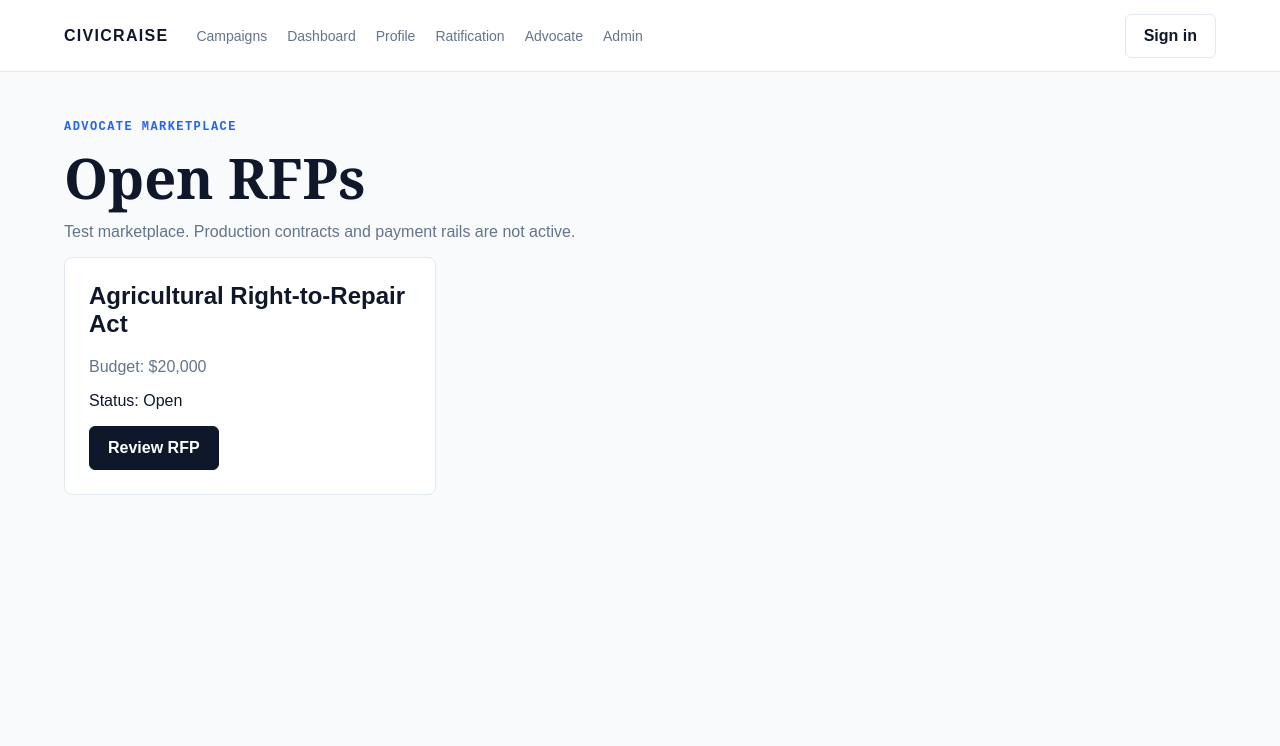
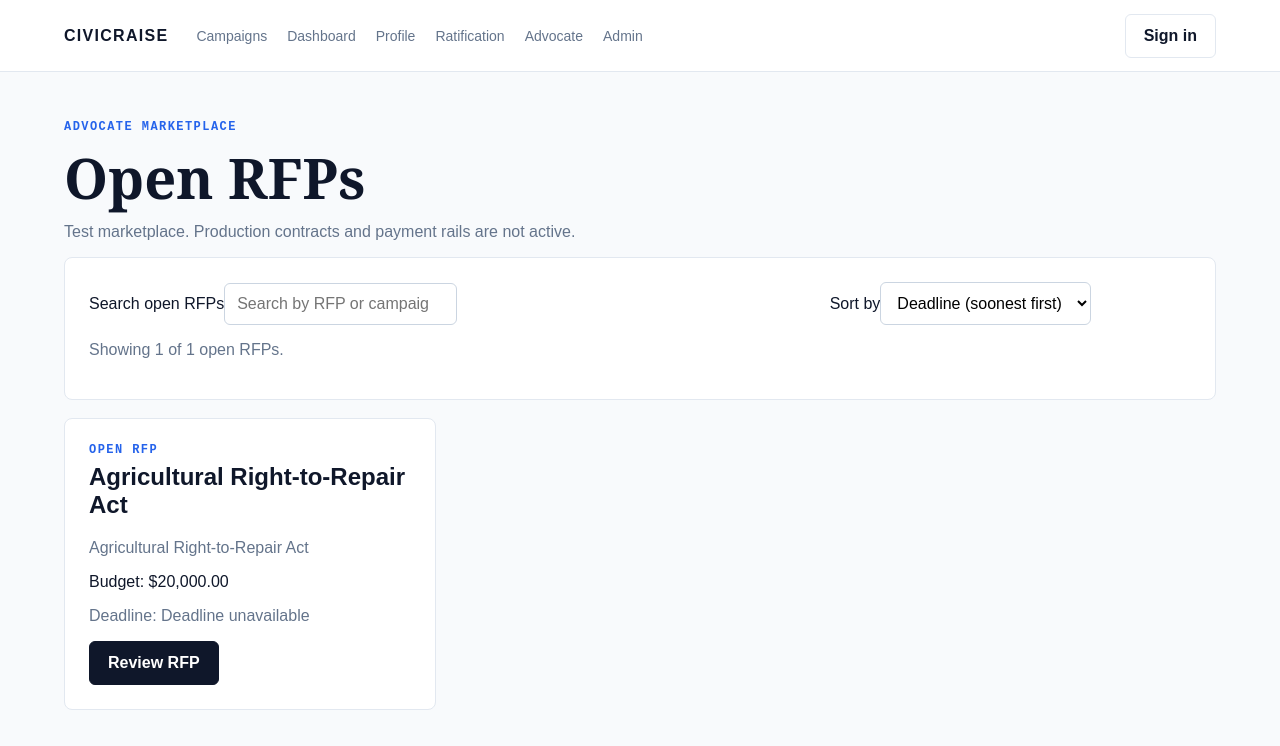
Before and after one commit to segerstrategies/civicraise-mvp, a Next.js app: page /advocate/rfps in a window 1280 px wide. Shown: the top 746 px of the page. Built offline with nearby package versions, Linux system fonts and the light colour scheme; no server answers; the database is empty.

Commit message:
Add search and sorting to open RFPs (#16)
* Add search and sorting to open RFPs

* Connect open RFP search and sorting

```diff
--- a/app/advocate/rfps/page.tsx
+++ b/app/advocate/rfps/page.tsx
@@ -1,2 +1,27 @@
-import Link from 'next/link';import {createClient} from '@/lib/supabase-server';import {rfps as demo} from '@/lib/mock-data'
-export default async function Rfps(){const sb=await createClient();let rfps:any[]=demo;if(sb){const {data}=await sb.from('rfps').select('*').eq('status','OPEN').order('created_at',{ascending:false});if(data?.length)rfps=data}return <><div className="eyebrow">ADVOCATE MARKETPLACE</div><h1>Open RFPs</h1><p className="muted">Test marketplace. Production contracts and payment rails are not active.</p><div className="grid">{rfps.map(r=><div className="card" key={r.id||r.slug}><h2>{r.title||r.campaign}</h2><p className="muted">Budget: ${((r.budget_cents??r.budget*100)/100).toLocaleString()}</p><p>Status: {r.status}</p><Link className="btn primary" href={`/advocate/rfps/${r.slug||r.id}`}>Review RFP</Link></div>)}</div></>}
+import { createClient } from '@/lib/supabase-server';
+import { rfps as demo } from '@/lib/mock-data';
+import RfpBrowser from '@/components/RfpBrowser';
+
+export default async function Rfps() {
+  const supabase = await createClient();
+  let rfps: any[] = demo;
+
+  if (supabase) {
+    const { data } = await supabase
+      .from('rfps')
+      .select('*')
+      .eq('status', 'OPEN')
+      .order('created_at', { ascending: false });
+
+    if (data?.length) rfps = data;
+  }
+
+  return (
+    <>
+      <div className="eyebrow">ADVOCATE MARKETPLACE</div>
+      <h1>Open RFPs</h1>
+      <p className="muted">Test marketplace. Production contracts and payment rails are not active.</p>
+      <RfpBrowser rfps={rfps} />
+    </>
+  );
+}
--- /dev/null
+++ b/components/RfpBrowser.tsx
@@ -0,0 +1,109 @@
+'use client';
+
+import { useMemo, useState } from 'react';
+import Link from 'next/link';
+
+type Rfp = {
+  id?: string;
+  slug?: string;
+  title?: string;
+  campaign?: string;
+  status?: string;
+  budget_cents?: number;
+  budget?: number;
+  deadline?: string | null;
+};
+
+function cents(rfp: Rfp) {
+  if (rfp.budget_cents !== undefined && rfp.budget_cents !== null) {
+    return Number(rfp.budget_cents) || 0;
+  }
+  return (Number(rfp.budget) || 0) * 100;
+}
+
+function formatDeadline(value?: string | null) {
+  if (!value) return 'No deadline announced';
+  const date = new Date(value);
+  return Number.isNaN(date.getTime())
+    ? 'Deadline unavailable'
+    : date.toLocaleDateString(undefined, { month: 'short', day: 'numeric', year: 'numeric' });
+}
+
+export default function RfpBrowser({ rfps }: { rfps: Rfp[] }) {
+  const [query, setQuery] = useState('');
+  const [sort, setSort] = useState<'deadline' | 'budget-low' | 'budget-high'>('deadline');
+
+  const visibleRfps = useMemo(() => {
+    const normalizedQuery = query.trim().toLowerCase();
+    return rfps
+      .filter((rfp) => [rfp.title, rfp.campaign].filter(Boolean).join(' ').toLowerCase().includes(normalizedQuery))
+      .sort((left, right) => {
+        if (sort === 'budget-low') return cents(left) - cents(right);
+        if (sort === 'budget-high') return cents(right) - cents(left);
+
+        const leftDeadline = left.deadline ? new Date(left.deadline).getTime() : Number.POSITIVE_INFINITY;
+        const rightDeadline = right.deadline ? new Date(right.deadline).getTime() : Number.POSITIVE_INFINITY;
+        return leftDeadline - rightDeadline;
+      });
+  }, [rfps, query, sort]);
+
+  return (
+    <>
+      <div className="card" style={{ marginBottom: 18 }}>
+        <div className="grid two" style={{ alignItems: 'end' }}>
+          <label>
+            Search open RFPs
+            <input
+              type="search"
+              value={query}
+              onChange={(event) => setQuery(event.target.value)}
+              placeholder="Search by RFP or campaign"
+            />
+          </label>
+          <label>
+            Sort by
+            <select value={sort} onChange={(event) => setSort(event.target.value as typeof sort)}>
+              <option value="deadline">Deadline (soonest first)</option>
+              <option value="budget-low">Budget (lowest first)</option>
+              <option value="budget-high">Budget (highest first)</option>
+            </select>
+          </label>
+        </div>
+        <p className="muted" aria-live="polite">
+          Showing {visibleRfps.length} of {rfps.length} open RFPs.
+        </p>
+      </div>
+
+      {visibleRfps.length === 0 ? (
+        <div className="card">
+          <h2>{rfps.length === 0 ? 'No open RFPs' : 'No matching RFPs'}</h2>
+          <p className="muted">
+            {rfps.length === 0
+              ? 'Check back when campaigns publish new advocacy opportunities.'
+              : 'Try changing your search.'}
+          </p>
+          {query && (
+            <button type="button" className="btn" onClick={() => setQuery('')}>
+              Clear search
+            </button>
+          )}
+        </div>
+      ) : (
+        <div className="grid">
+          {visibleRfps.map((rfp) => (
+            <article className="card" key={rfp.id || rfp.slug}>
+              <div className="eyebrow">OPEN RFP</div>
+              <h2>{rfp.title || rfp.campaign}</h2>
+              {rfp.campaign && <p className="muted">{rfp.campaign}</p>}
+              <p>Budget: {(cents(rfp) / 100).toLocaleString(undefined, { style: 'currency', currency: 'USD' })}</p>
+              <p className="muted">Deadline: {formatDeadline(rfp.deadline)}</p>
+              <Link className="btn primary" href={'/advocate/rfps/' + (rfp.slug || rfp.id)}>
+                Review RFP
+              </Link>
+            </article>
+          ))}
+        </div>
+      )}
+    </>
+  );
+}
```
